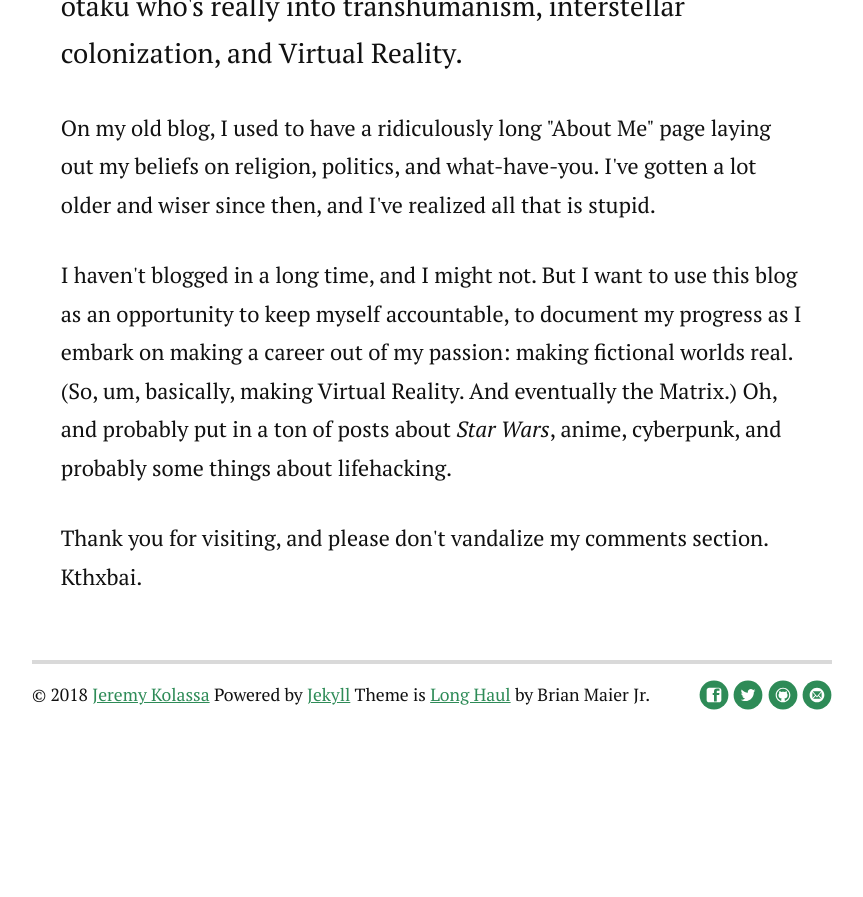
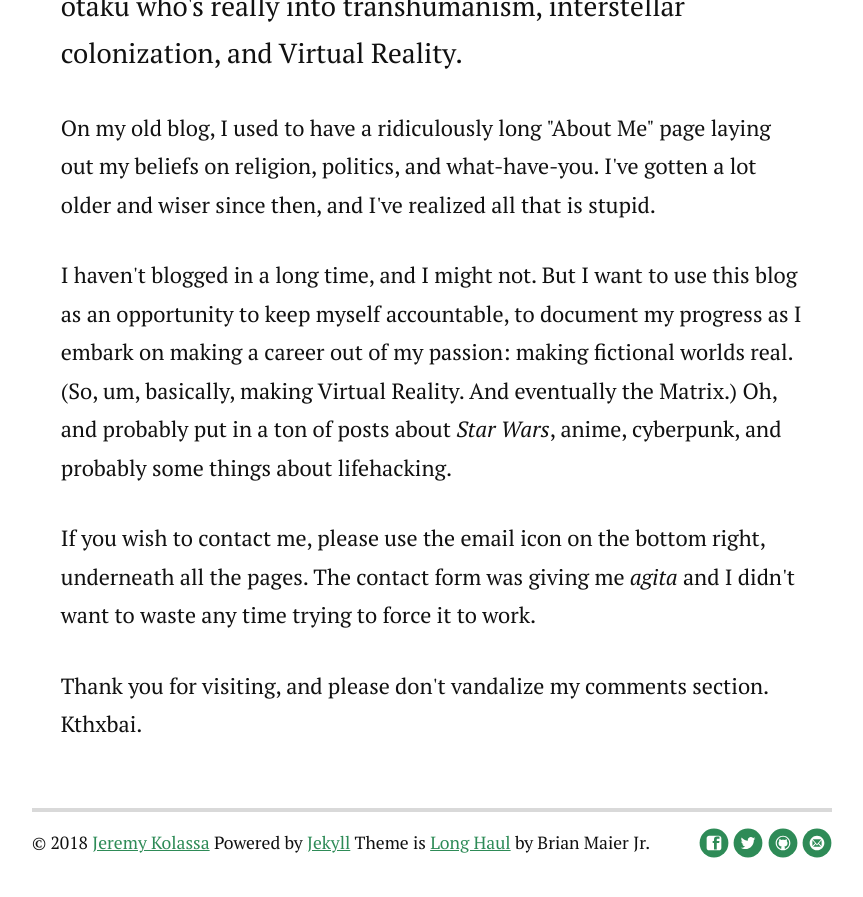
Before and after one commit to jdkolassa/jdkolassa.github.io, a Jekyll site: the page built from about.md, in a window 1280 px wide and 900 px high, scrolled down 964 px. Shown: the top 897 px of the window, without its empty margins (208-1071 px from the left). Built offline with Jekyll 4.4.1, drawn with Linux system fonts in a browser that asks for light colours; nearby versions of some CDN libraries; before the commit the page ends 1716 px from its top, so only the background shows below that.

Commit message:
Updated about page with note on how to get ahold of me.

```diff
--- a/about.md
+++ b/about.md
@@ -10,5 +10,6 @@ title: About Me
   </div>
 	<p class="intro">I'm Jeremy, a <a href="http://bleedingheartlibertarians.com/2014/03/7495/" target="_blank">bleeding heart</a> <a href="http://technolibertarian.wikia.com/wiki/TechnoLibertarian_Wiki" target="_blank">technolibertarian</a> <i>Star Wars</i> otaku who's really into transhumanism, interstellar colonization, and Virtual Reality.</p>
 	<p>On my old blog, I used to have a ridiculously long "About Me" page laying out my beliefs on religion, politics, and what-have-you. I've gotten a lot older and wiser since then, and I've realized all that is stupid.</p>
-  <p>I haven't blogged in a long time, and I might not. But I want to use this blog as an opportunity to keep myself accountable, to document my progress as I embark on making a career out of my passion: making fictional worlds real. (So, um, basically, making Virtual Reality. And eventually the Matrix.) Oh, and probably put in a ton of posts about <i>Star Wars</i>, anime, cyberpunk, and probably some things about lifehacking.
+  <p>I haven't blogged in a long time, and I might not. But I want to use this blog as an opportunity to keep myself accountable, to document my progress as I embark on making a career out of my passion: making fictional worlds real. (So, um, basically, making Virtual Reality. And eventually the Matrix.) Oh, and probably put in a ton of posts about <i>Star Wars</i>, anime, cyberpunk, and probably some things about lifehacking.</p>
+  <p>If you wish to contact me, please use the email icon on the bottom right, underneath all the pages. The contact form was giving me <i>agita</i> and I didn't want to waste any time trying to force it to work.</p>
   <p>Thank you for visiting, and please don't vandalize my comments section. Kthxbai.</p>
```
